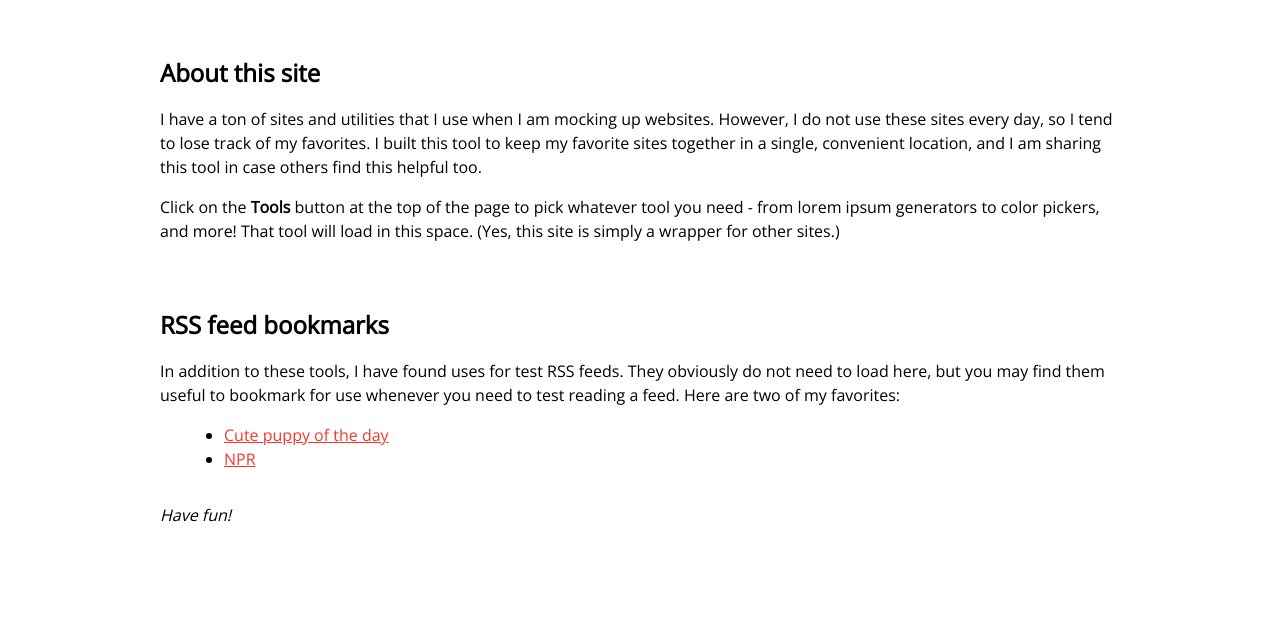
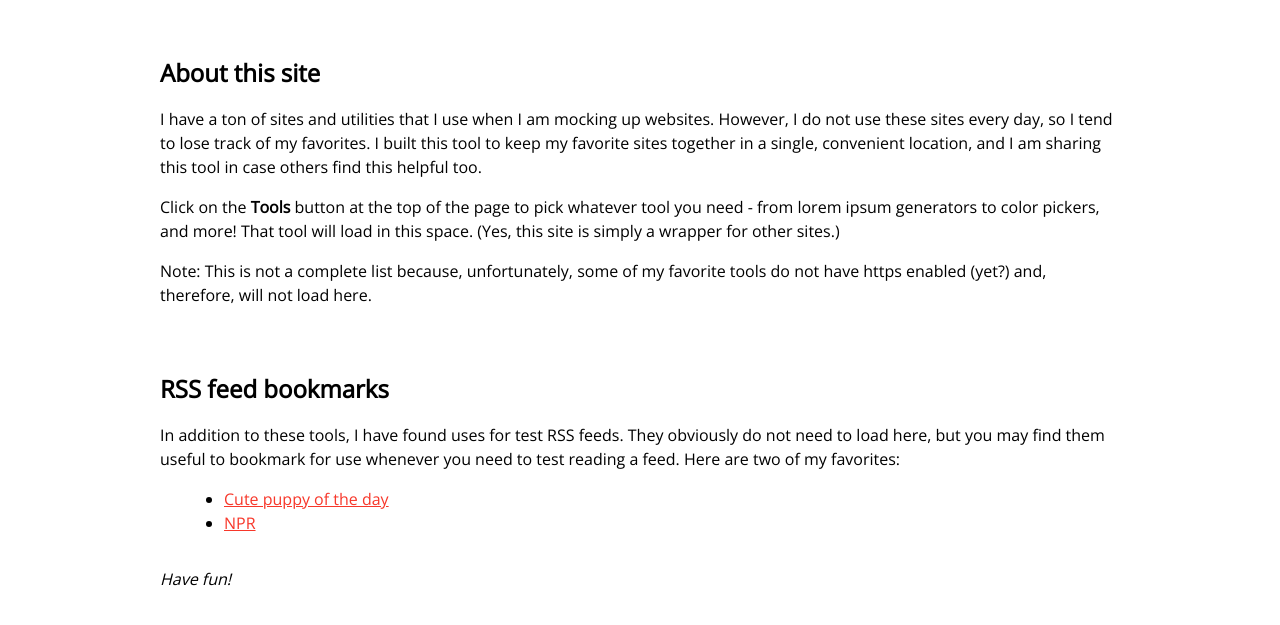
Before and after one commit to That-Dev-Girl-Sites/prototype-helper, a website: page index.html in a window 1280 px wide. Shown: the part 65-690 px from the top of the page. Drawn offline with nearby package versions, Linux system fonts and the light colour scheme; a web font is replaced by a local one.

Commit message:
Adding note; commenting out some lorem ipsums.

```diff
--- a/index.html
+++ b/index.html
@@ -36,11 +36,15 @@
       <ul>
         <li><a href="https://baconipsum.com/">Bacon Ipsum</a></li>
         <li><a href="https://www.bobrosslipsum.com/">Bob Ross Ipsum</a></li>
+        <!--
         <li><a href="https://www.cupcakeipsum.com/">Cupcake Ipsum</a></li>
         <li><a href="https://doctoripsum.com/">Doctor Who Ipsum</a></li>
+        -->
         <li><a href="https://hipsum.co/">Hipster Ipsum</a></li>
+        <!--
         <li><a href="https://www.rikeripsum.com/#!/">Riker Ipsum</a></li>
         <li><a href="https://www.zombieipsum.com/">Zombie Ipsum</a></li>
+        -->
       </ul>
 
       <h2>Real content</h2>
@@ -92,6 +96,11 @@
       other sites.)
     </p>
 
+    <p>
+      Note: This is not a complete list because, unfortunately, some of my favorite
+      tools do not have https enabled (yet?) and, therefore, will not load here.
+    </p>
+
     <h2>RSS feed bookmarks</h2>
 
     <p>
```
